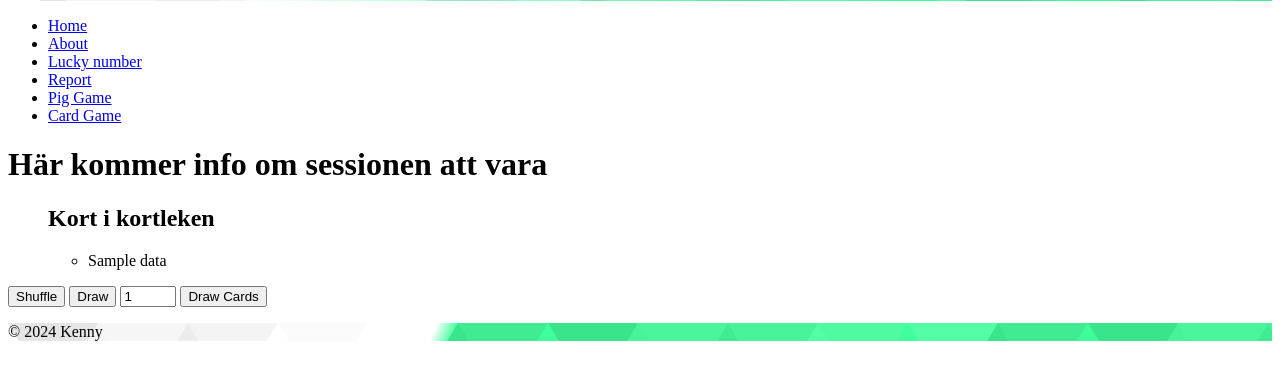
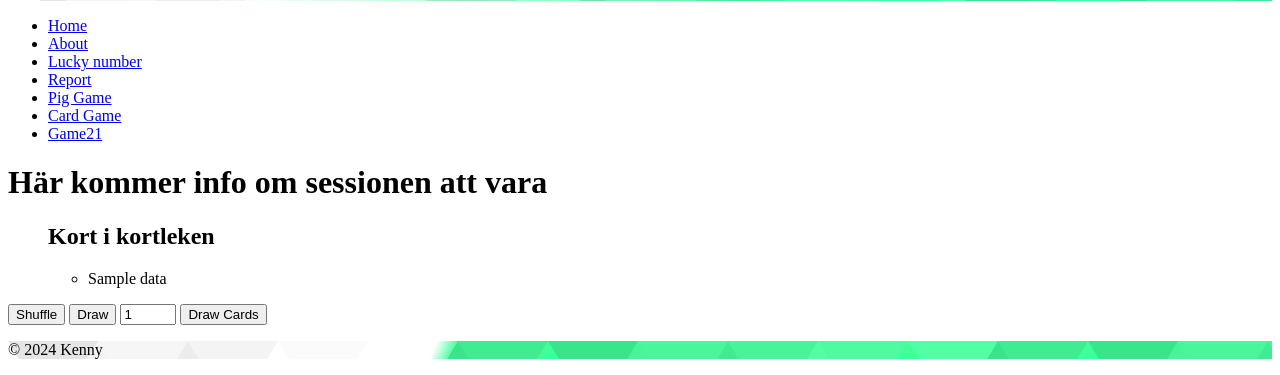
Before and after one commit to KenZan00/mvc, a Symfony app: template templates/api.html.twig in a window 1280 px wide. Shown: the part 511-886 px from the top of the page. Before the commit the page ends 852 px from the top, so only its background shows below. Run offline with Twig, Linux system fonts and the light colour scheme; the template is opened without the code that fills it: most values are stand-ins (such as "Sample title", 1, 10 or a date in 2020); some libraries are stand-ins or nearby versions.

Commit message:
Updated links, link -> Game21

```diff
--- a/templates/base.html.twig
+++ b/templates/base.html.twig
@@ -29,6 +29,7 @@
                 <li><a href="{{ path('report') }}">Report</a></li>
                 <li><a href="{{ path('pig_start') }}">Pig Game</a></li>
                 <li><a href="{{ path('card_start') }}">Card Game</a></li>
+                <li><a href="{{ path('game') }}">Game21</a></li>
             </ul>
         </nav>
         <main>
```
